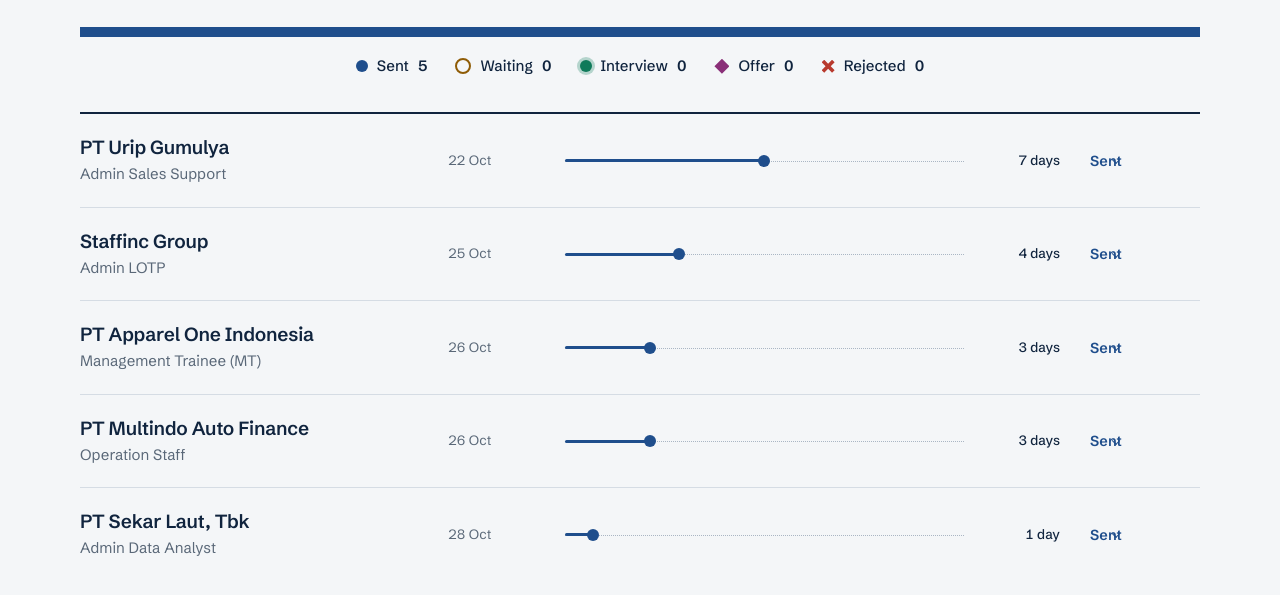
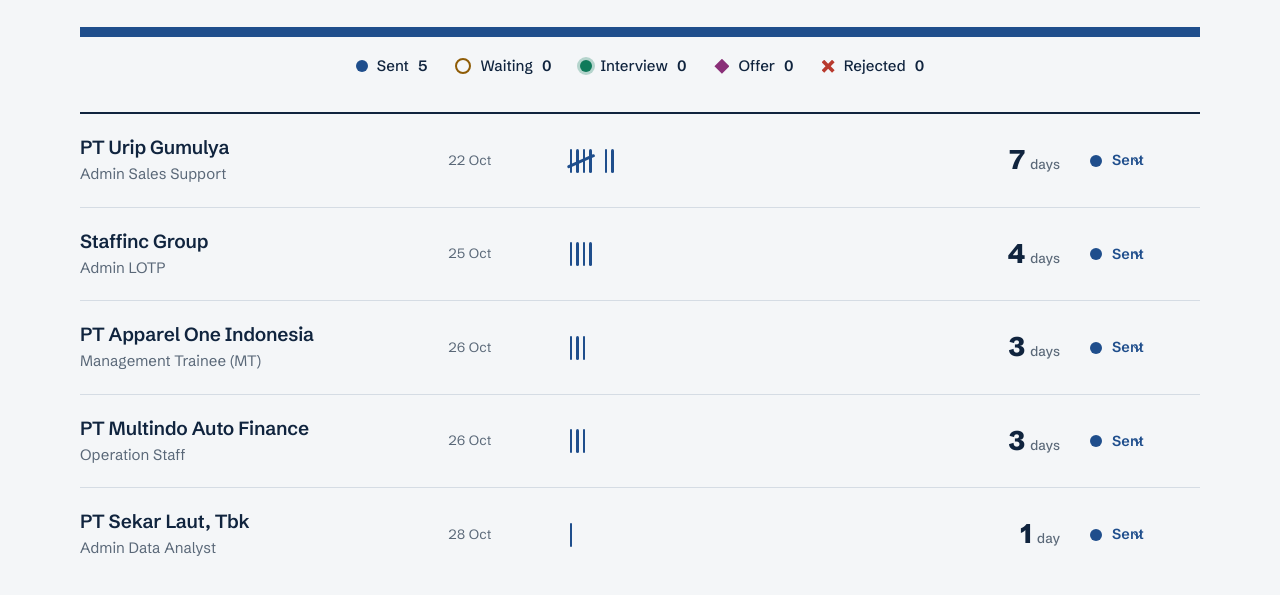
Before and after one commit to BobArsa007/JobTracker, a plain HTML site: page index.html in a window 1280 px wide. Shown: the part 199-794 px from the top of the page. Drawn offline with Linux system fonts and the light colour scheme.

Commit message:
Update index.html

```diff
--- a/index.html
+++ b/index.html
@@ -48,11 +48,11 @@ h1{font:800 clamp(44px,9.5vw,104px)/.9 var(--sans);letter-spacing:-.045em;margin
 .chip{display:inline-flex;align-items:center;gap:9px;font:500 15px/1.2 var(--sans);padding:4px 0 5px;border:0;border-bottom:2px solid transparent;background:none;color:var(--ink);cursor:pointer;}
 .chip:hover,.chip[aria-pressed="true"]{border-bottom-color:var(--c);}
 .chip b{font-weight:600;font-variant-numeric:tabular-nums;}
-.end,.chip::before{content:"";flex:none;width:12px;height:12px;background:var(--c);border-radius:50%;}
-.st-Waiting .end,.chip.st-Waiting::before{background:var(--ground);border:2.5px solid var(--c);}
-.st-Interview .end,.chip.st-Interview::before{box-shadow:0 0 0 3px color-mix(in srgb,var(--c) 28%,transparent);}
-.st-Offer .end,.chip.st-Offer::before{border-radius:0;clip-path:polygon(50% 0,100% 50%,50% 100%,0 50%);width:15px;height:15px;}
-.st-Rejected .end,.chip.st-Rejected::before{border-radius:0;width:13px;height:13px;clip-path:polygon(20% 0,50% 30%,80% 0,100% 20%,70% 50%,100% 80%,80% 100%,50% 70%,20% 100%,0 80%,30% 50%,0 20%);}
+.mk,.chip::before{content:"";flex:none;width:12px;height:12px;background:var(--c);border-radius:50%;}
+.st-Waiting .mk,.chip.st-Waiting::before{background:var(--ground);border:2.5px solid var(--c);}
+.st-Interview .mk,.chip.st-Interview::before{box-shadow:0 0 0 3px color-mix(in srgb,var(--c) 28%,transparent);}
+.st-Offer .mk,.chip.st-Offer::before{border-radius:0;clip-path:polygon(50% 0,100% 50%,50% 100%,0 50%);width:15px;height:15px;}
+.st-Rejected .mk,.chip.st-Rejected::before{border-radius:0;width:13px;height:13px;clip-path:polygon(20% 0,50% 30%,80% 0,100% 20%,70% 50%,100% 80%,80% 100%,50% 70%,20% 100%,0 80%,30% 50%,0 20%);}
 
 /* Rows */
 .list{list-style:none;margin:0;padding:0;border-top:2px solid var(--ink);}
@@ -64,7 +64,7 @@ h1{font:800 clamp(44px,9.5vw,104px)/.9 var(--sans);letter-spacing:-.045em;margin
 .main{grid-area:main;display:flex;flex-direction:column;gap:4px;min-width:0;}
 .co{font:600 19px/1.2 var(--sans);letter-spacing:-.01em;}
 .po{color:var(--muted);}
-.stage{grid-area:stage;}
+.stage{grid-area:stage;display:flex;align-items:center;gap:10px;}
 .notes{grid-area:notes;align-self:start;color:var(--muted);font-size:14px;}
 .files{grid-area:files;align-self:start;}
 .del{grid-area:del;}
@@ -72,22 +72,25 @@ h1{font:800 clamp(44px,9.5vw,104px)/.9 var(--sans);letter-spacing:-.045em;margin
 /* The line: drawn from the day it was sent to today */
 .line{grid-area:line;display:flex;align-items:center;gap:14px;min-width:0;}
 .when{flex:none;width:6.4rem;white-space:nowrap;font-size:13.5px;color:var(--muted);font-variant-numeric:tabular-nums;}
-.ago{flex:none;width:4.6rem;text-align:right;font-size:13.5px;font-weight:500;font-variant-numeric:tabular-nums;}
-.ago.slow{color:var(--waiting);} .ago.late{color:var(--rejected);font-weight:600;}
-.track{position:relative;flex:1;height:20px;margin-right:8px;}
-.track::before{content:"";position:absolute;left:0;right:0;top:50%;border-top:1.5px dotted var(--rule);}
-.run{position:absolute;left:0;top:50%;height:3px;margin-top:-1.5px;border-radius:2px;background:var(--c);}
-.end{position:absolute;top:50%;transform:translate(-50%,-50%);}
-.rejected .run{background:repeating-linear-gradient(90deg,var(--c) 0 6px,transparent 6px 10px);opacity:.6;}
+.tally{flex:1;min-width:0;height:30px;padding-left:5px;display:flex;align-items:center;overflow:hidden;}
+.tg{position:relative;flex:none;display:inline-flex;align-items:center;gap:4px;height:24px;margin-right:13px;}
+.tg i{display:block;width:2.5px;height:24px;border-radius:2px;background:var(--c);}
+.tg i.x{position:absolute;left:-4px;right:-4px;top:50%;width:auto;height:2.5px;transform:translateY(-50%) rotate(-24deg);}
+.more{color:var(--muted);font-weight:600;}
+.rejected .tg i{opacity:.4;}
+.ago{flex:none;min-width:4.8rem;display:flex;align-items:baseline;justify-content:flex-end;gap:6px;font-variant-numeric:tabular-nums;}
+.ago b{font:800 27px/1 var(--sans);letter-spacing:-.03em;}
+.ago .u{font-size:13.5px;font-weight:500;color:var(--muted);}
+.ago.slow b{color:var(--waiting);} .ago.late b{color:var(--rejected);}
 .rejected .co,.rejected .po{color:var(--muted);text-decoration:line-through;text-decoration-color:var(--rejected);text-decoration-thickness:1.5px;}
 .rejected .notes{opacity:.65;}
 
-@keyframes draw{from{width:0;}}
-@keyframes move{from{left:0;}}
 @keyframes rise{from{opacity:0;transform:translateY(18px);}}
 .intro .row{animation:rise .65s cubic-bezier(.2,.7,.2,1) calc(var(--n)*90ms) both;}
-.intro .run{animation:draw 1.2s cubic-bezier(.2,.7,.2,1) calc(var(--n)*90ms + 350ms) both;}
-.intro .end{animation:move 1.2s cubic-bezier(.2,.7,.2,1) calc(var(--n)*90ms + 350ms) both;}
+@keyframes mark{from{transform:scaleY(0);}}
+@keyframes fade{from{opacity:0;}}
+.intro .tg i{transform-origin:50% 100%;animation:mark .3s cubic-bezier(.2,.7,.2,1) calc(var(--n)*90ms + min(var(--k),30)*28ms + 350ms) both;}
+.intro .tg i.x{animation:fade .3s ease-out calc(var(--n)*90ms + min(var(--k),30)*28ms + 350ms) both;}
 
 [contenteditable="true"]{outline:none;border-radius:4px;padding:2px 6px;margin:-2px -6px;overflow-wrap:anywhere;transition:background-color .12s;}
 [contenteditable="true"]:hover{background:color-mix(in srgb,var(--ink) 7%,transparent);}
@@ -121,7 +124,6 @@ select.status option{color:var(--ink);background:var(--ground);}
 .empty-state{border-top:2px solid var(--ink);padding:48px 0 12px;text-align:center;}
 .empty-state h2{font:800 36px/1 var(--sans);letter-spacing:-.03em;margin:0 0 12px;}
 .empty-state p{margin:0 auto 24px;max-width:46ch;color:var(--muted);}
-.footnote{font-size:13px;color:var(--muted);margin:20px auto 0;max-width:70ch;text-align:center;}
 
 @media (max-width:760px){
   body{padding:32px 16px 64px;}
@@ -173,7 +175,6 @@ select.status option{color:var(--ink);background:var(--ground);}
     <button class="btn" onclick="addRow()">Add application</button>
   </div>
 
-  <p class="footnote" id="footnote" hidden></p>
   <input type="file" id="file-input" accept="application/pdf,.pdf" multiple hidden>
 </div>
 
@@ -396,8 +397,6 @@ function esc(s){ return (s||'').replace(/&/g,'&amp;').replace(/</g,'&lt;').repla
 
 function render(){
   list.innerHTML="";
-  const ds=data.map(r=>daysSince(r.date)).filter(x=>x!==null&&x>0);
-  const scale=Math.max(14,...ds);
   data.forEach((row,i)=>{
     if(filter && row.status!==filter) return;
     const li=document.createElement('li');
@@ -410,8 +409,18 @@ function render(){
       ? `<div class="${cls}" contenteditable="true" role="textbox" aria-label="${label}" data-field="${field}" data-i="${i}" data-ph="${ph}">${esc(val)}</div>`
       : `<div class="${cls}">${esc(val)}</div>`;
     const when=isOwner ? ed('date','Date sent',row.date,'when','YYYY-MM-DD') : `<div class="when">${esc(fmtDate(row.date))}</div>`;
-    const pct=d===null?0:Math.max(2,Math.min(100,d/scale*100));
-    const ago=d===null?'':d<0?`in ${-d}d`:d===0?'today':d===1?'1 day':`${d} days`;
+    const ago=d===null?'':d<0?`<span class="u">in ${-d}d</span>`:d===0?'<span class="u">today</span>':`<b>${d}</b><span class="u">${d===1?'day':'days'}</span>`;
+    // Tally marks: one stroke per day, every fifth day strikes through the last four.
+    let marks='',k=0;
+    const cnt=d>0?Math.min(d,40):0;
+    for(let g=0;g*5<cnt;g++){
+      const c=Math.min(5,cnt-g*5);
+      let inner='';
+      for(let j=0;j<Math.min(c,4);j++) inner+=`<i style="--k:${k++}"></i>`;
+      if(c===5) inner+=`<i class="x" style="--k:${k++}"></i>`;
+      marks+=`<span class="tg">${inner}</span>`;
+    }
+    if(d>40) marks+='<span class="more">+</span>';
     const agoCls=active&&d>21?' late':active&&d>10?' slow':'';
     const statusCell=isOwner
       ? `<select class="status" aria-label="Status" data-i="${i}">${STATUSES.map(s=>`<option value="${s}" ${s===row.status?'selected':''}>${s}</option>`).join('')}</select>`
@@ -422,8 +431,8 @@ function render(){
       <button class="del" aria-label="Delete application" data-i="${i}">✕</button>`:'';
     li.innerHTML=`
       <div class="main">${ed('company','Company',row.company,'co','Company')}${ed('position','Position',row.position,'po','Position')}</div>
-      <div class="line">${when}<div class="track" aria-hidden="true"><i class="run" style="width:${pct}%"></i><i class="end" style="left:${pct}%"></i></div><span class="ago${agoCls}">${ago}</span></div>
-      <div class="stage"><span class="status-wrap">${statusCell}</span></div>${ownerCells}`;
+      <div class="line">${when}<div class="tally" aria-hidden="true">${marks}</div><span class="ago${agoCls}">${ago}</span></div>
+      <div class="stage"><i class="mk" aria-hidden="true"></i><span class="status-wrap">${statusCell}</span></div>${ownerCells}`;
     list.appendChild(li);
   });
   if(filter && !list.children.length){
@@ -485,7 +494,6 @@ function updateStats(){
   document.querySelectorAll('.chip').forEach(b=>b.setAttribute('aria-pressed',String(filter===b.dataset.s)));
   list.hidden = total===0;
   document.getElementById('empty').hidden = total!==0 || !loaded || loadFailed;
-  document.getElementById('footnote').hidden = total===0 || !isOwner;
   document.getElementById('clear-btn').disabled = total===0;
 }
 
@@ -520,7 +528,6 @@ async function init(){
   setTimeout(()=>document.body.classList.remove('intro'),3400);
 }
 if(isOwner){
-  document.getElementById('footnote').textContent="Click any cell to edit. Your notes and PDFs stay in this browser and are never published. Visitors see company, position, date and status, which Site sync saves to the site for you.";
   refreshSyncStatus();
 }else{
   document.querySelector('#empty p').textContent="Nothing has been added here yet.";
```
